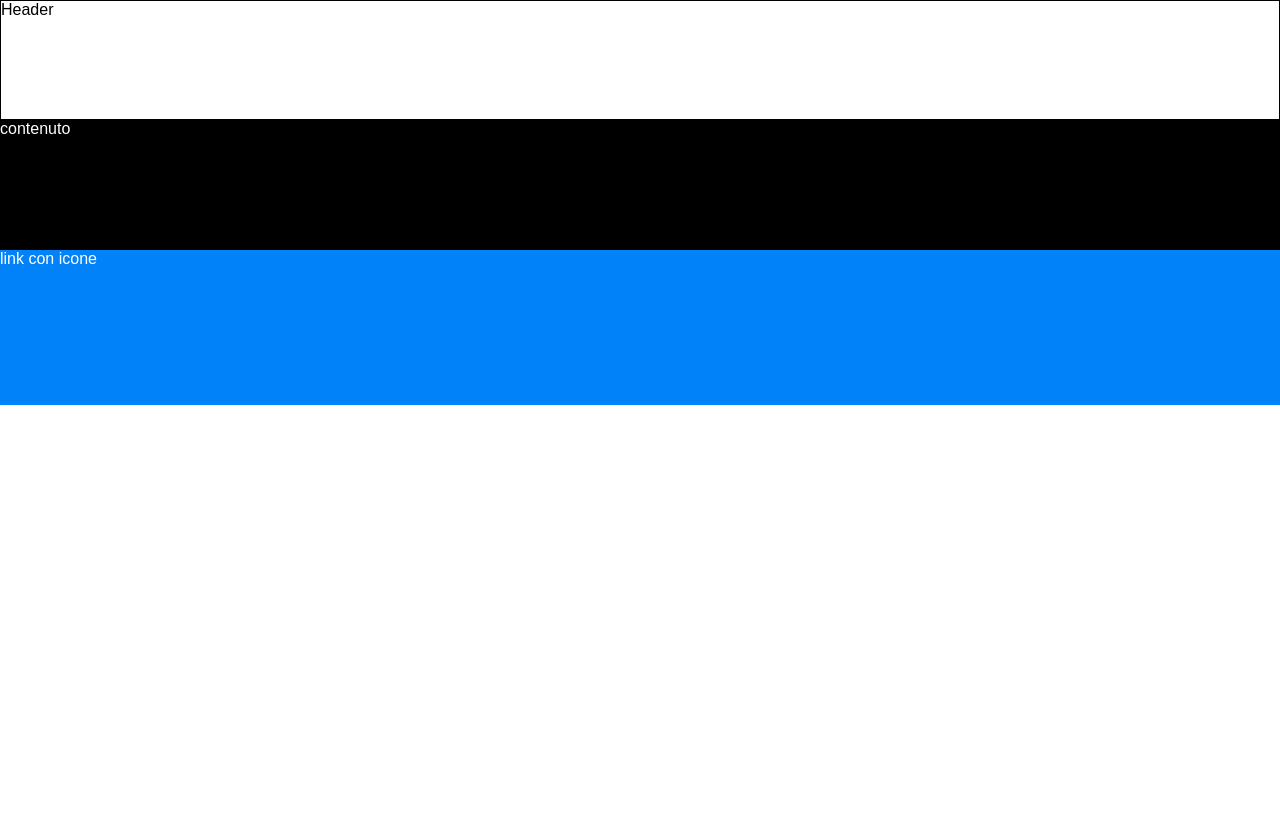
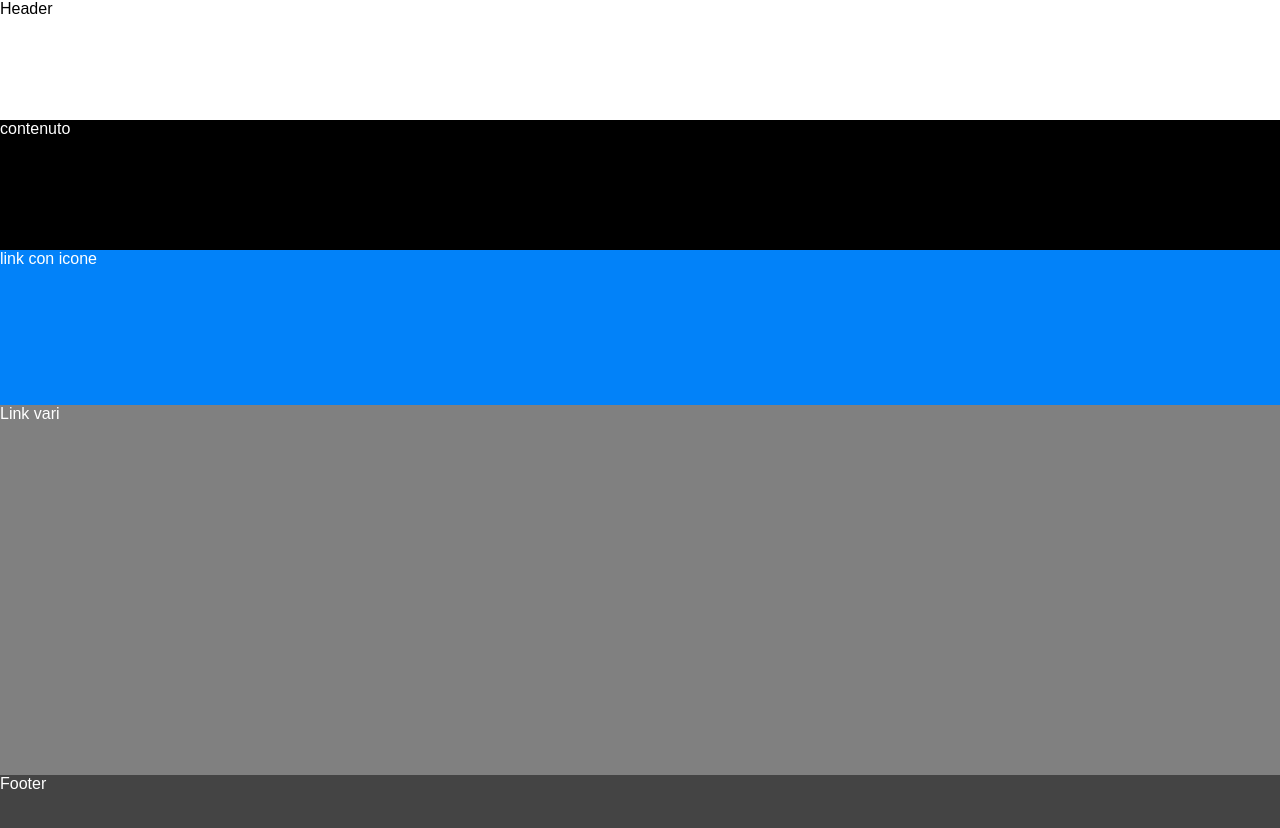
Before and after one commit to valeriobilli/vite-comics, a Vue app: page / in a window 1280 px wide. Shown: the top 828 px of the page. Before the commit the page ends 800 px from the top, so only its background shows below. Built offline with nearby package versions, Linux system fonts and the light colour scheme.

Commit message:
terminato layout a blocchi con componenti

```diff
--- a/src/App.vue
+++ b/src/App.vue
@@ -2,13 +2,17 @@
 import AppHeader from './components/AppHeader.vue'
 import AppContent from './components/AppContent.vue'
 import AppMainNavbar from './components/AppMainNavbar.vue'
+import AppLinks from './components/AppLinks.vue'
+import AppFooter from './components/AppFooter.vue'
 
 
 export default {
   components: {
     AppHeader,
     AppContent,
-    AppMainNavbar
+    AppMainNavbar,
+    AppLinks,
+    AppFooter
   }
 }
 </script>
@@ -17,6 +21,8 @@ export default {
   <AppHeader />
   <AppContent />
   <AppMainNavbar />
+  <AppLinks />
+  <AppFooter />
 </template>
 
 <style scoped></style>
--- /dev/null
+++ b/src/components/AppFooter.vue
@@ -0,0 +1,19 @@
+<script>
+export default {
+    name: "AppFooter"
+}
+</script>
+
+<template>
+    <div class="container">
+        Footer
+    </div>
+</template>
+
+<style scoped>
+.container {
+    min-height: 110px;
+    background-color: #444;
+    color: white;
+}
+</style>
--- a/src/components/AppHeader.vue
+++ b/src/components/AppHeader.vue
@@ -12,6 +12,5 @@ export default {
 header {
     height: 120px;
     background-color: white;
-    border: 1px solid black;
 }
 </style>
--- /dev/null
+++ b/src/components/AppLinks.vue
@@ -0,0 +1,19 @@
+<script>
+export default {
+    name: "AppLinks"
+}
+</script>
+
+<template>
+    <div class="container">
+        Link vari
+    </div>
+</template>
+
+<style scoped>
+.container {
+    min-height: 370px;
+    background-color: gray;
+    color: white;
+}
+</style>
```
